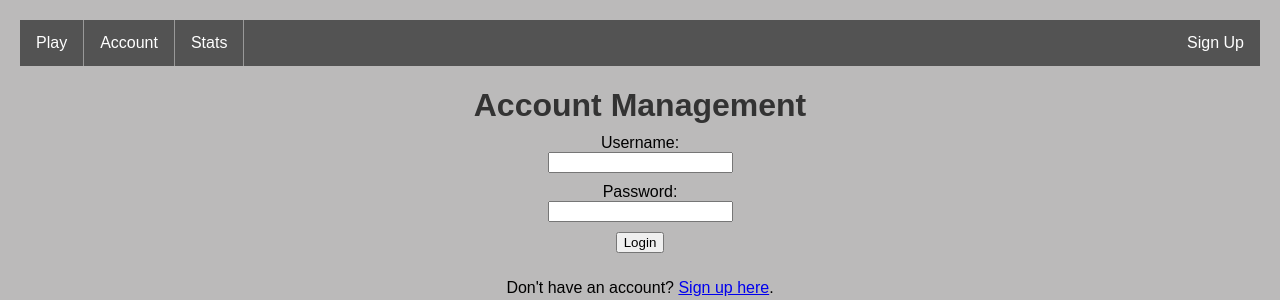
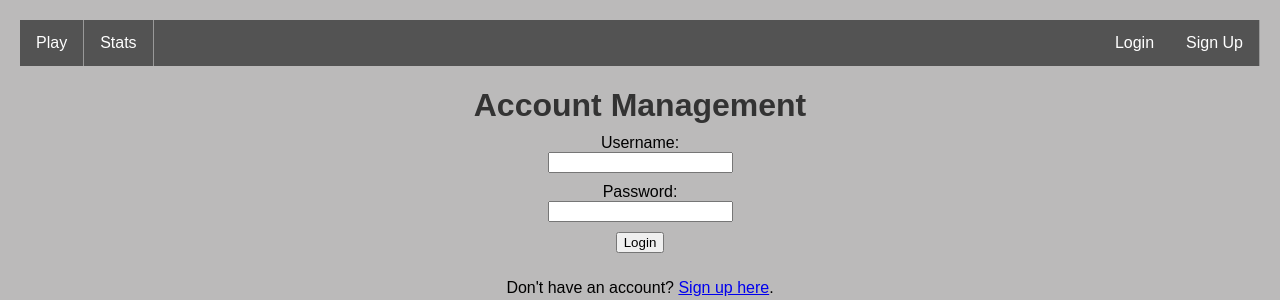
Before and after one commit to eb-chang/CIS-17B-Minesweeper-Project, a PHP site: page /login.php in a window 1280 px wide. Shown: the top 300 px of the page. Run offline with PHP 8.4, Linux system fonts and the light colour scheme.

Commit message:
Updated navbar: renamed Account to Login, moved Login/Sign Up to right side

```diff
--- a/includes/header.php
+++ b/includes/header.php
@@ -24,15 +24,16 @@ if (session_status() === PHP_SESSION_NONE) {
 
 <!--navbar-->
 <ul>
-    <li><a href="minesweeper.php">Play</a></li>
-    <li><a href="login.php">Account</a></li>
-    <li><a href="stats.php">Stats</a></li>
-    <!-- <li style="float:right"><a href="#logout">Logout</a></li> -->
+    <!-- Left side -->
+     <li><a href="minesweeper.php">Play</a></li>
+     <li><a href="stats.php">Stats</a></li>
 
-    <?php if (isset($_SESSION["login"]) && $_SESSION["login"] === true): ?>
+     <!-- Right side -->
+      <?php if (isset($_SESSION["login"]) && $_SESSION["login"] === true): ?>
         <li style="float:right"><a href="logout.php">Logout</a></li>
         <li style="float:right"><a href="#">Welcome, <?php echo htmlspecialchars($_SESSION["uname"]); ?></a></li>
-    <?php else: ?>
+      <?php else: ?>
         <li style="float:right"><a href="signup.php">Sign Up</a></li>
+        <li style="float:right"><a href="login.php">Login</a></li>
         <?php endif; ?>
 </ul>
```
